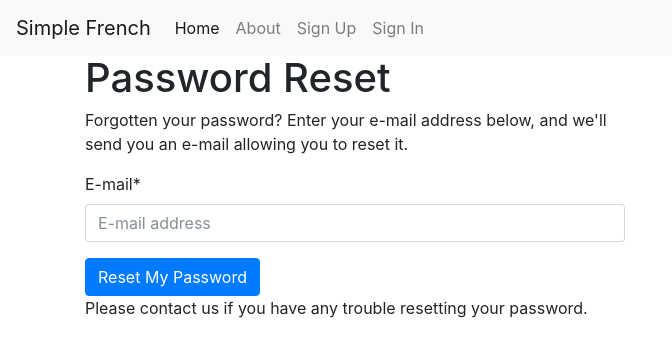
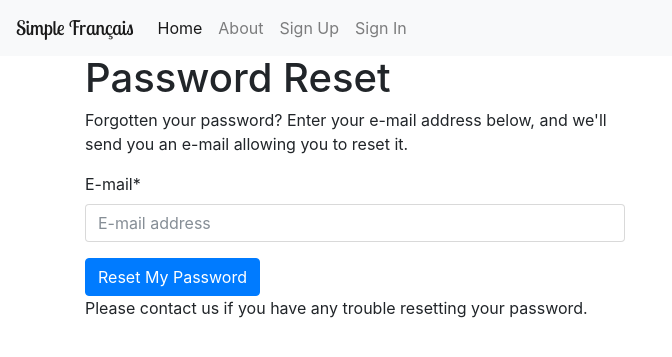
Before and after one commit to ericgroom/simplefrench, a Django app: page /accounts/password/reset/ in a window 1280 px wide. Shown: the top 357 px of the page, without its empty margins (0-672 px from the left). Run offline with Django 3.2, Linux system fonts and the light colour scheme; some libraries are stand-ins or nearby versions.

Commit message:
add stylized logo font

```diff
--- a/simple_french/templates/base.html
+++ b/simple_french/templates/base.html
@@ -20,7 +20,7 @@
 
 
     <!-- Your stuff: Third-party CSS libraries go here -->
-
+    <link href="https://fonts.googleapis.com/css?family=Lobster+Two" rel="stylesheet">
     <!-- This file stores project-specific CSS -->
 
     <link href="{% static 'css/project.css' %}" rel="stylesheet">
@@ -37,12 +37,12 @@
         <button class="navbar-toggler navbar-toggler-right" type="button" data-toggle="collapse" data-target="#navbarSupportedContent" aria-controls="navbarSupportedContent" aria-expanded="false" aria-label="Toggle navigation">
           <span class="navbar-toggler-icon"></span>
         </button>
-        <a class="navbar-brand" href="{% url 'home' %}">Simple French</a>
+        <a class="navbar-brand" href="{% url 'home' %}" style="font-family: 'Lobster Two', cursive;">Simple Français</a>
 
         <div class="collapse navbar-collapse" id="navbarSupportedContent">
           <ul class="navbar-nav mr-auto">
             <li class="nav-item active">
-              <a class="nav-link" href="{% url 'home' %}">Home <span class="sr-only">(current)</span></a>
+              <a class="nav-link" href="{% url 'tips:list' %}">Home <span class="sr-only">(current)</span></a>
             </li>
             <li class="nav-item">
               <a class="nav-link" href="{% url 'about' %}">About</a>
```
